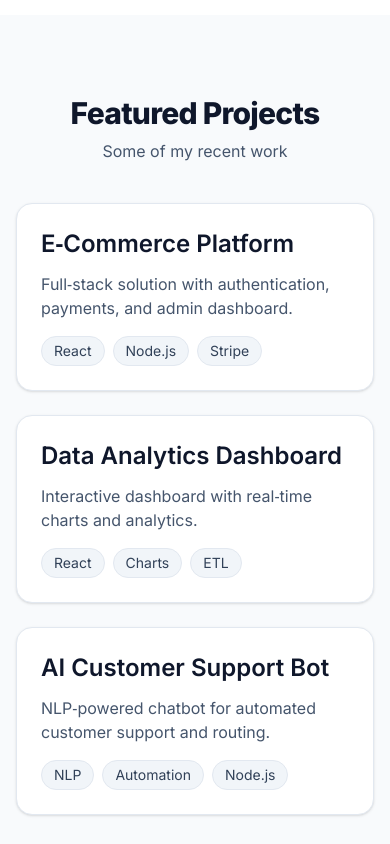
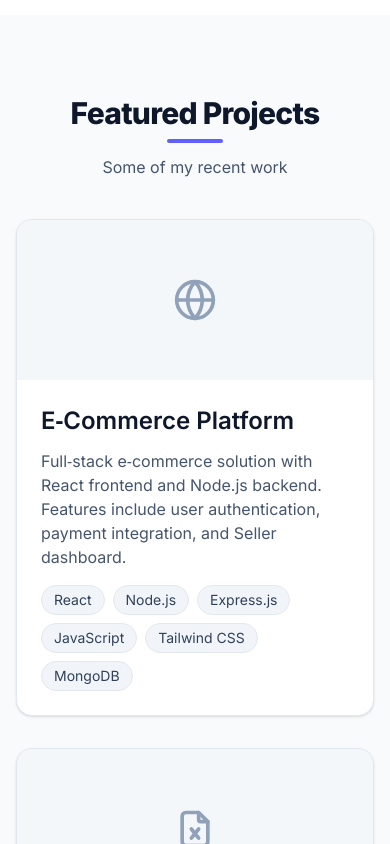
Before and after one commit to chandan9648/mywebsite, a React (Vite) app in the folder frontend/: page / in a window 390 px wide. Shown: the part 6880-7724 px from the top of the page. Built offline with nearby package versions, Linux system fonts and the light colour scheme.

Commit message:
Project sec completed

```diff
--- a/frontend/src/Components/Projects.jsx
+++ b/frontend/src/Components/Projects.jsx
@@ -1,11 +1,59 @@
-const ProjectCard = ({ title, desc, tags }) => (
-  <div className="rounded-2xl border border-slate-200 bg-white p-6 shadow-sm h-full">
-    <h3 className="text-2xl font-semibold text-slate-900">{title}</h3>
-    <p className="mt-3 text-slate-600">{desc}</p>
-    <div className="mt-4 flex flex-wrap gap-2">
-      {tags.map((t) => (
-        <span key={t} className="inline-flex items-center rounded-full bg-slate-100 px-3 py-1 text-sm text-slate-700 border border-slate-200">{t}</span>
-      ))}
+import { FiGlobe, FiBarChart2, FiBarChart } from "react-icons/fi";
+import { TbApi, TbFileExcel } from "react-icons/tb";
+import { LuBot } from "react-icons/lu";
+import {  SiGithub, SiRescript } from "react-icons/si";
+import { Link } from "react-router-dom";
+
+const Pill = ({ children }) => (
+  <span className="inline-flex items-center rounded-full bg-slate-100 px-3 py-1 text-sm text-slate-700 border border-slate-200">
+    {children}
+  </span>
+);
+
+const ProjectCard = ({ Icon, title, desc, tags, demo, github }) => (
+  <div className="group relative overflow-hidden rounded-2xl border border-slate-200 bg-white shadow-sm h-full">
+    {/* Top icon banner */}
+    <div className="grid place-items-center h-40 bg-slate-100/80">
+      <span className="text-slate-400">
+        <Icon size={44} />
+      </span>
+    </div>
+
+    {/* Body */}
+    <div className="p-6">
+      <h3 className="text-2xl font-semibold text-slate-900 leading-snug">{title}</h3>
+      <p className="mt-3 text-slate-600">{desc}</p>
+      <div className="mt-4 flex flex-wrap gap-2">
+        {tags.map((t) => (
+          <Pill key={t}>{t}</Pill>
+        ))}
+      </div>
+    </div>
+
+    {/* Hover overlay for links */}
+    <div className="pointer-events-none absolute inset-0 flex items-center justify-center bg-gradient-to-t from-indigo-500 to-transparent opacity-0 transition-opacity duration-300 group-hover:opacity-100">
+      <div className="pointer-events-auto flex gap-3">
+        {demo && (
+          <Link
+            to={demo}
+            target="_blank"
+            rel="noreferrer"
+            className="inline-flex items-center gap-2 rounded-md bg-white px-4 py-2 text-sm font-medium text-slate-800 shadow hover:bg-slate-50"
+          >
+            <FiGlobe /> Live
+          </Link>
+        )}
+        {github && (
+          <Link
+            to={github}
+            target="_blank"
+            rel="noreferrer"
+            className="inline-flex items-center gap-2 rounded-md bg-slate-900/90 px-4 py-2 text-sm font-medium text-white shadow hover:bg-slate-900"
+          >
+            <SiGithub size={16} /> GitHub
+          </Link>
+        )}
+      </div>
     </div>
   </div>
 );
@@ -13,22 +61,69 @@ const ProjectCard = ({ title, desc, tags }) => (
 const Projects = () => {
   const projects = [
     {
-      title: "E‑Commerce Platform",
+      Icon: FiGlobe,
+      title: "E‑Commerce\nPlatform",
       desc:
-        "Full‑stack solution with authentication, payments, and admin dashboard.",
-      tags: ["React", "Node.js", "Stripe"],
+        "Full‑stack e‑commerce solution with React frontend and Node.js backend. Features include user authentication, payment integration, and Seller dashboard.",
+      tags: ["React", "Node.js", "Express.js","JavaScript", "Tailwind CSS", "MongoDB"],
+      demo: "#",
+      github: "https://github.com/chandan9648/Cohort-final-project.git",
+    },
+      {
+      Icon: TbFileExcel,
+      title: "Excel analytics\nPlatform",
+      desc:
+        "Web application for uploading Excel files and generating visual analytics using charts and graphs for data insights.",
+      tags: ["React", "Node.js", "Express.js","JavaScript", "Tailwind CSS", "MongoDB"],
+      demo: "https://excel-analytics-2004.vercel.app",
+      github: "https://github.com/chandan9648/Excel-analytics.git",
+    },
+
+    {
+      Icon: LuBot,
+      title: "AI Customer\nSupport Bot",
+      desc:
+        "Intelligent chatbot with natural language processing capabilities for automated customer support and query resolution.",
+      tags: ["React", "Node.js", "Express.js","JavaScript", "Socket.io", "MongoDB"],
+      demo: "#",
+      github: "https://github.com/chandan9648/ai-chatbot.git",
+    },
+
+    {
+      Icon: FiBarChart2,
+      title: "ChatGpt Clone",
+      desc:
+        "A chat application clone with real-time messaging and user authentication and responsive design.",
+      tags: ["React", "Express.js", "Node.js","JavaScript", "Socket.io", "MongoDB"],
+      demo: "https://luna-your-assistance-1.onrender.com",
+      github: "https://github.com/chandan9648/Luna-Your-Assistance.git",
     },
     {
-      title: "Data Analytics Dashboard",
+      Icon: SiRescript,
+      title: "Recipe management System",
       desc:
-        "Interactive dashboard with real‑time charts and analytics.",
-      tags: ["React", "Charts", "ETL"],
+        "Responsive recipe management system with user & seller authentication, recipe CRUD operations, and search functionality.",
+      tags: ["React", "Node.js", "JavaScript", "Express.js", "MongoDB"],
+      demo: "#",
+      github: "https://github.com/chandan9648/RecipeBox.git",
+    },
+        {
+      Icon: FiBarChart,
+      title: "Prompt Vault",
+      desc:
+        "A secure platform to store, manage, and visualize prompts with user authentication and data analytics.",
+      tags: ["React", "Express.js","Node.js", "Notion","MongoDB"],
+      demo: "#",
+      github: "https://github.com/chandan9648/promptVault.git",
     },
     {
-      title: "AI Customer Support Bot",
+      Icon: TbApi,
+      title: "REST API Service",
       desc:
-        "NLP‑powered chatbot for automated customer support and routing.",
-      tags: ["NLP", "Automation", "Node.js"],
+        "Scalable RESTful API with comprehensive authentication, rate limiting, and extensive documentation.",
+      tags: ["Node.js", "Express", "JWT",],
+      demo: "#",
+      github: "#",
     },
   ];
 
@@ -36,8 +131,11 @@ const Projects = () => {
     <section id="projects" className="py-20 bg-slate-50">
       <div className="mx-auto max-w-6xl px-4">
         <h2 className="text-3xl md:text-4xl font-extrabold tracking-tight text-slate-900 text-center">Featured Projects</h2>
-        <p className="mt-2 text-center text-slate-600">Some of my recent work</p>
-        <div className="mt-10 grid md:grid-cols-3 gap-6">
+        <div className="mt-2 flex justify-center">
+          <span className="block h-1 w-14 rounded bg-indigo-500"></span>
+        </div>
+        <p className="mt-3 text-center text-slate-600">Some of my recent work</p>
+        <div className="mt-10 grid md:grid-cols-3 gap-8">
           {projects.map((p) => (
             <ProjectCard key={p.title} {...p} />
           ))}
```
